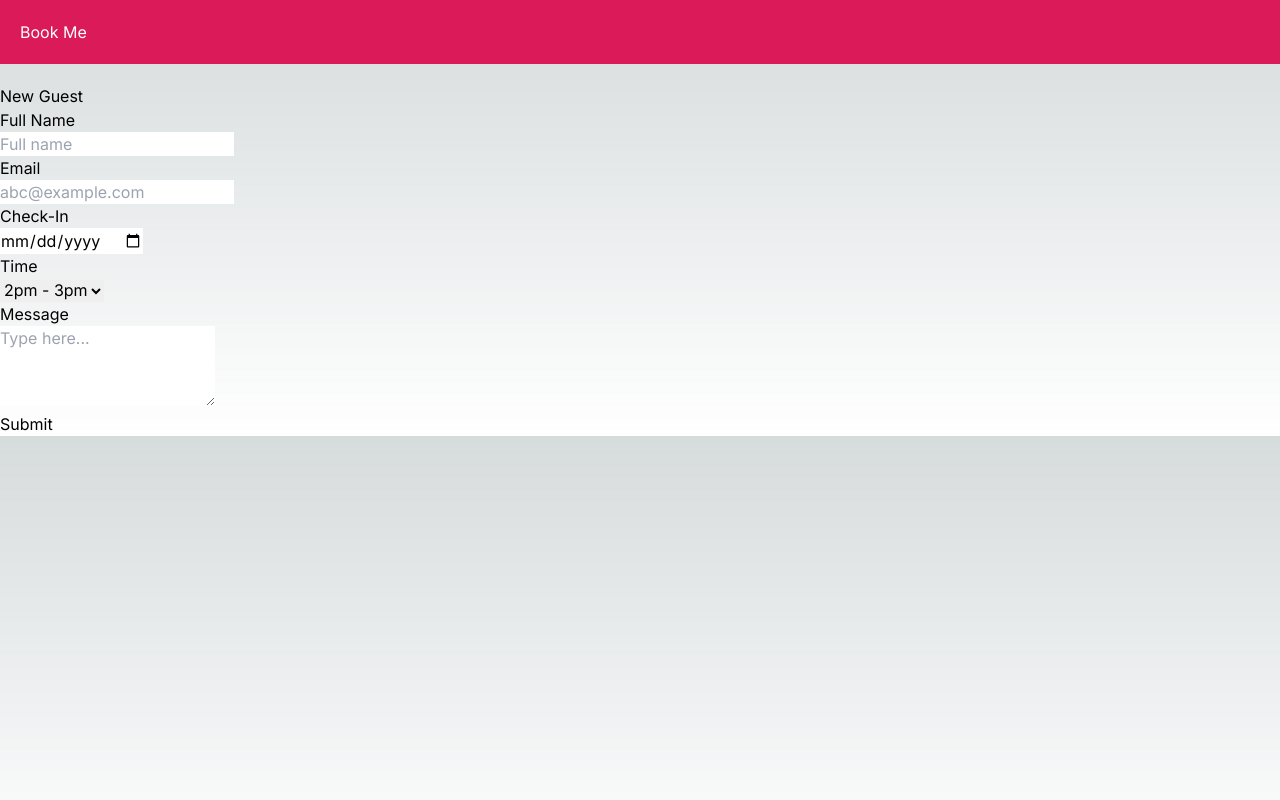
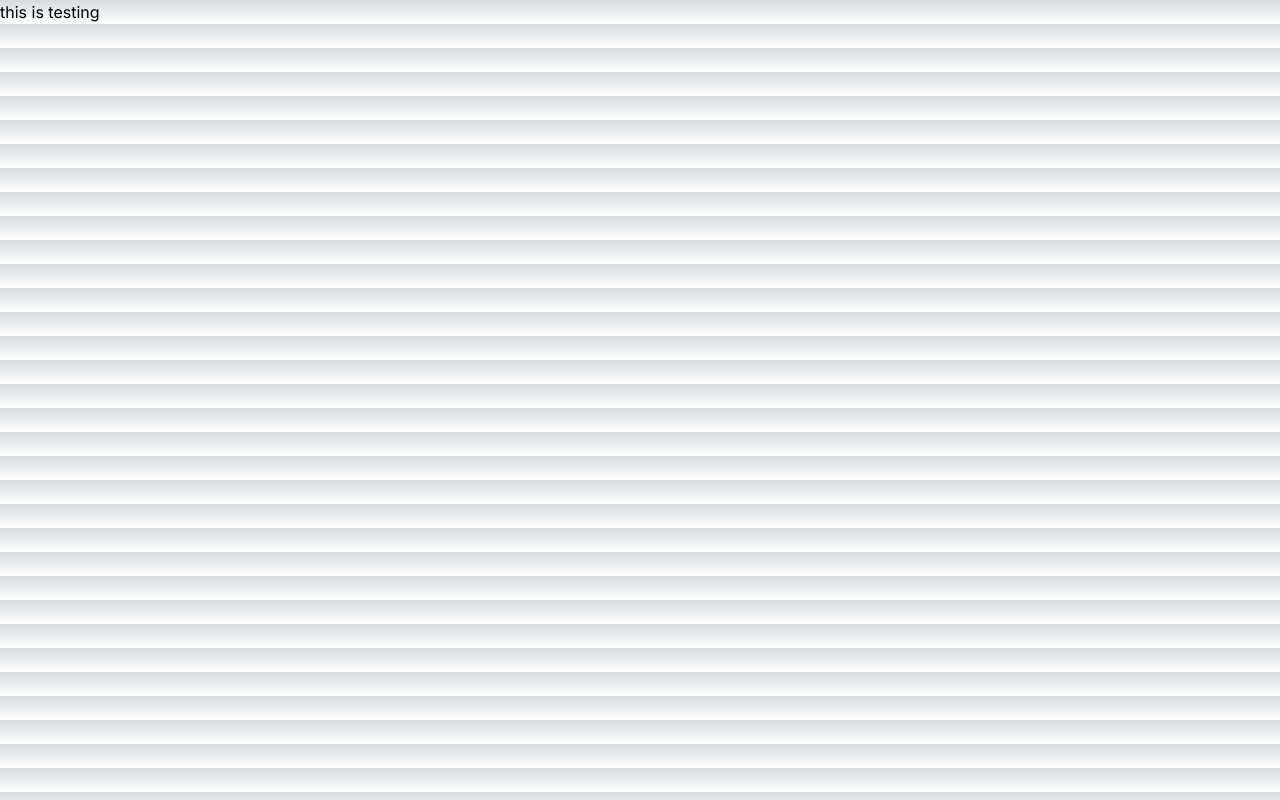
Before and after one commit to Tundesamson26/appwrite-functions-guide, a Next.js app: page / in a window 1280 px wide. Built offline with nearby package versions, Linux system fonts and the light colour scheme.

Commit message:
updated commit

```diff
--- a/src/app/page.js
+++ b/src/app/page.js
@@ -1,9 +1,9 @@
-
+import { Client, Databases, Query, ID } from 'node-appwrite';
 import "@appwrite.io/pink"; // optionally, add icons
 import "@appwrite.io/pink-icons";
 // import { account, client, databases, clientFunctions } from "../../web-init";
 
-export default function () {
+export default function ({req, res}) {
 
   // const uploadBooking = async (e) => {
   //   e.preventDefault();
@@ -28,101 +28,102 @@ export default function () {
   //   }
   // };
 
-  return (
-    <section>
-      <div
-        className="u-flex u-main-space-between u-cross-center"
-        style={{
-          padding: "20px",
-          backgroundColor: "rgb(219, 26, 90)",
-          color: "white",
-          marginBottom: "20px",
-        }}
-      >
-        <h1 className="u-text-center u-font-size-32">Book Me</h1>
-      </div>
-      <div
-        className="card u-cross-center u-width-full-line u-max-width-500"
-        style={{ margin: "auto" }}
-      >
-        <div className="u-flex u-main-space-between u-cross-center">
-          <h6 className="heading-level-6 u-text-center">New Guest</h6>
-        </div>
+  return "this is testing";
+  // return (
+  //   <section>
+  //     <div
+  //       className="u-flex u-main-space-between u-cross-center"
+  //       style={{
+  //         padding: "20px",
+  //         backgroundColor: "rgb(219, 26, 90)",
+  //         color: "white",
+  //         marginBottom: "20px",
+  //       }}
+  //     >
+  //       <h1 className="u-text-center u-font-size-32">Book Me</h1>
+  //     </div>
+  //     <div
+  //       className="card u-cross-center u-width-full-line u-max-width-500"
+  //       style={{ margin: "auto" }}
+  //     >
+  //       <div className="u-flex u-main-space-between u-cross-center">
+  //         <h6 className="heading-level-6 u-text-center">New Guest</h6>
+  //       </div>
 
-        <form
-          method="post"
-          action="/"
-          className="form u-margin-block-start-24"
-        >
-          <ul className="form-list">
-            <li className="form-item">
-              <label className="label">Full Name</label>
-              <div className="input-text-wrapper">
-                <input
-                  type="text"
-                  className="input-text u-padding-inline-end-56"
-                  placeholder="Full name"
-                  name="name"
-                />
-              </div>
-            </li>
-            <li className="form-item">
-              <label className="label">Email</label>
-              <div className="input-text-wrapper">
-                <input
-                  type="email"
-                  className="input-text u-padding-inline-end-56"
-                  placeholder="abc@example.com"
-                  name="email"
-                />
-              </div>
-            </li>
-            <div className="u-flex u-main-space-between u-cross-center">
-              <li className="form-item">
-                <label className="label">Check-In</label>
-                <div className="input-text-wrapper">
-                  <input
-                    type="date"
-                    name="date"
-                  />
-                </div>
-              </li>
-              <li className="form-item">
-                <label className="label">Time</label>
-                <div className="input-text-wrapper">
-                  <select
-                    name="time"
-                  >
-                    <option>2pm - 3pm</option>
-                    <option>4pm - 5pm</option>
-                    <option>6pm - 7pm</option>
-                    <option>8pm - 9pm</option>
-                  </select>
-                </div>
-              </li>
-            </div>
-            <li className="form-item">
-              <label className="label">Message</label>
-              <div className="input-text-wrapper">
-                <textarea
-                  className="input-text"
-                  placeholder="Type here..."
-                  name="message"
-                  style={{ height: "80px" }}
-                ></textarea>
-              </div>
-            </li>
-          </ul>
+  //       <form
+  //         method="post"
+  //         action="/"
+  //         className="form u-margin-block-start-24"
+  //       >
+  //         <ul className="form-list">
+  //           <li className="form-item">
+  //             <label className="label">Full Name</label>
+  //             <div className="input-text-wrapper">
+  //               <input
+  //                 type="text"
+  //                 className="input-text u-padding-inline-end-56"
+  //                 placeholder="Full name"
+  //                 name="name"
+  //               />
+  //             </div>
+  //           </li>
+  //           <li className="form-item">
+  //             <label className="label">Email</label>
+  //             <div className="input-text-wrapper">
+  //               <input
+  //                 type="email"
+  //                 className="input-text u-padding-inline-end-56"
+  //                 placeholder="abc@example.com"
+  //                 name="email"
+  //               />
+  //             </div>
+  //           </li>
+  //           <div className="u-flex u-main-space-between u-cross-center">
+  //             <li className="form-item">
+  //               <label className="label">Check-In</label>
+  //               <div className="input-text-wrapper">
+  //                 <input
+  //                   type="date"
+  //                   name="date"
+  //                 />
+  //               </div>
+  //             </li>
+  //             <li className="form-item">
+  //               <label className="label">Time</label>
+  //               <div className="input-text-wrapper">
+  //                 <select
+  //                   name="time"
+  //                 >
+  //                   <option>2pm - 3pm</option>
+  //                   <option>4pm - 5pm</option>
+  //                   <option>6pm - 7pm</option>
+  //                   <option>8pm - 9pm</option>
+  //                 </select>
+  //               </div>
+  //             </li>
+  //           </div>
+  //           <li className="form-item">
+  //             <label className="label">Message</label>
+  //             <div className="input-text-wrapper">
+  //               <textarea
+  //                 className="input-text"
+  //                 placeholder="Type here..."
+  //                 name="message"
+  //                 style={{ height: "80px" }}
+  //               ></textarea>
+  //             </div>
+  //           </li>
+  //         </ul>
 
-          <div className="form-footer">
-            <div className="u-flex u-main-end u-gap-12">
-              <button className="button" type="submit">
-                Submit
-              </button>
-            </div>
-          </div>
-        </form>
-      </div>
-    </section>
-  );
+  //         <div className="form-footer">
+  //           <div className="u-flex u-main-end u-gap-12">
+  //             <button className="button" type="submit">
+  //               Submit
+  //             </button>
+  //           </div>
+  //         </div>
+  //       </form>
+  //     </div>
+  //   </section>
+  // );
 }
```
